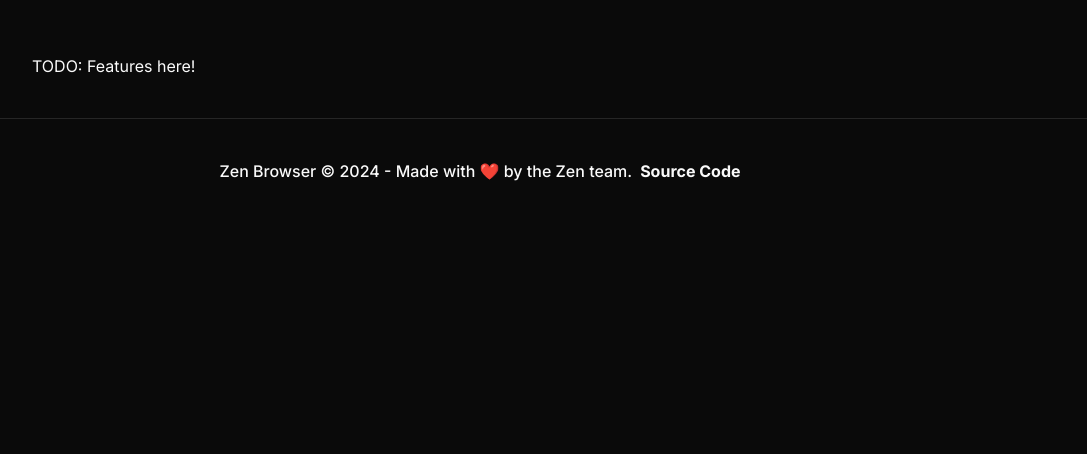
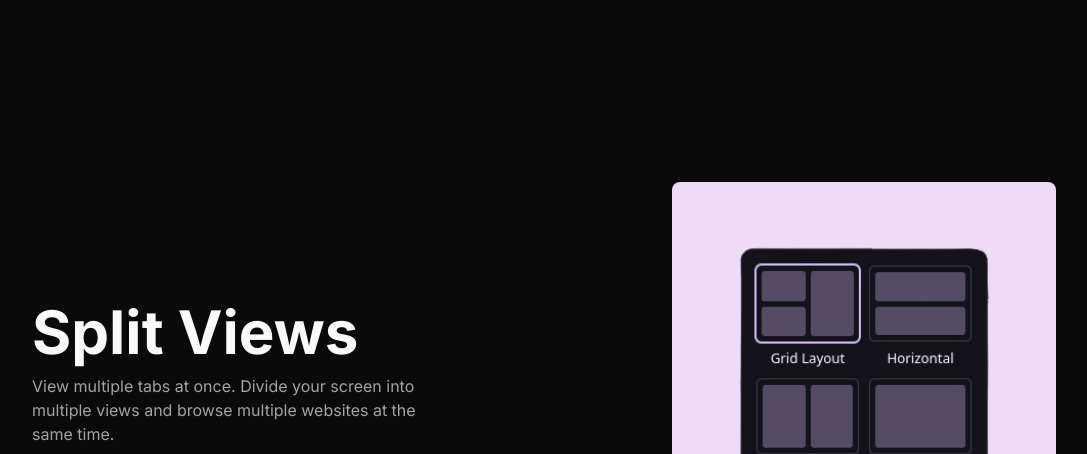
Before and after one commit to zen-browser/www, a Next.js app: page / in a window 1280 px wide. Shown: the part 2346-2800 px from the top of the page, without its empty margins (160-1247 px from the left). Before the commit the page ends 2569 px from the top, so only its background shows below. Built offline with nearby package versions, Linux system fonts and the light colour scheme.

Commit message:
refactor: Add new Feature component and update Features page

```diff
--- /dev/null
+++ b/src/components/feature.tsx
@@ -0,0 +1,27 @@
+import { ny } from "@/lib/utils";
+
+export default function Feature({
+  title,
+  description,
+  children,
+  color,
+}: {
+  title: string;
+  description: string;
+  children: React.ReactNode;
+  color: string;
+}) {
+  return (
+    <div className="flex items-center relative mx-auto mt-32">
+      <div
+        className={"ml-32 flex flex-col justify-center max-w-96"}
+      >
+        <h1 className="text-6xl font-bold">{title}</h1>
+        <p className="text-muted-foreground mt-3">{description}</p>
+      </div>
+      <div className={ny(`ml-64 w-96 h-96 rounded-lg relative overflow-hidden`)} style={{ backgroundColor: color }}>
+        {children}
+      </div>
+    </div>
+  );
+}
--- a/src/components/features.tsx
+++ b/src/components/features.tsx
@@ -1,10 +1,33 @@
+import Feature from "./feature";
 import TextReveal from "./ui/text-reveal";
+
 
 export default function Features() {
   return (
     <div>
       <TextReveal text="Zen will change the way you browse the web. 🌟" />
-      TODO: Features here!
+      <Feature
+        title="Split Views"
+        description="View multiple tabs at once. Divide your screen into multiple views and browse multiple websites at the same time."
+        color="#EEDBF9">
+        <img src="/split-view.png" alt="Split Views" className="w-64 h-64 absolute left-1/2 top-1/2" style={{
+          transform: "translate(-50%, -50%)"
+        }} />
+      </Feature>
+      <Feature
+        title="Sidebar"
+        description="Access websites with ease. The sidebar allows you to quickly access your favorite websites without disrupting your browsing experience."
+        color="#F5ED97">
+        <img src="/sidebar.png" alt="Split Views" className="w-80 h-80 absolute right-0 top-0" style={{
+          transform: "translate(5px, -5px)"
+        }} />
+      </Feature>
+      <Feature
+        title="Profiles"
+        description="Switch between profiles with ease. Create multiple profiles to keep your work and personal browsing separate."
+        color="#8CE7C0">
+        <>TODO</>
+      </Feature>
     </div>
   );
 }
```
Also changed, not shown: public/sidebar.png (added), public/split-view.png (added).
